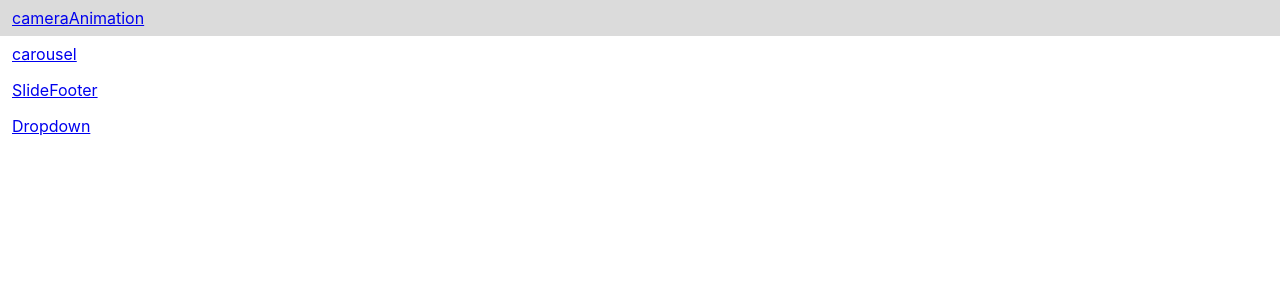
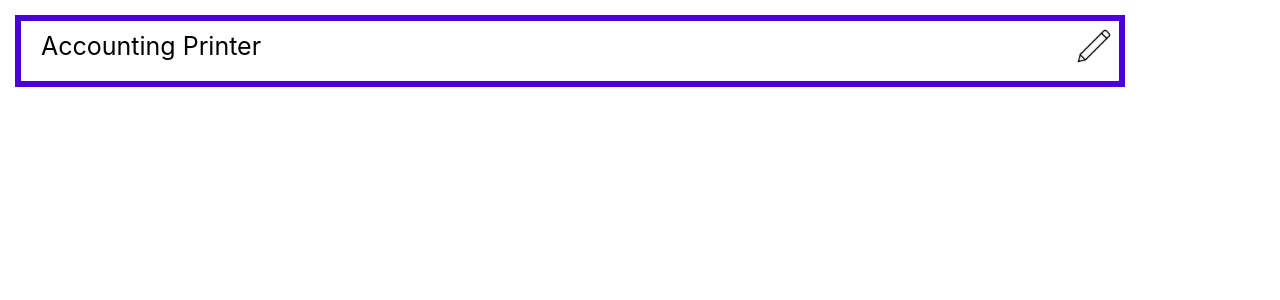
Before and after one commit to AkashSorte/carousel-functionality, a React (Create React App) app: page /editable in a window 1280 px wide. Shown: the top 300 px of the page. Built offline with nearby package versions, Linux system fonts and the light colour scheme.

Commit message:
Editable field

```diff
--- a/src/App.js
+++ b/src/App.js
@@ -11,6 +11,7 @@ import Camera from './camera/Camera';
 import Home from './Home';
 import Slider from './footer/slider';
 import Dropdown from './dropdown/Dropdown';
+import EditableField from './editableField/EditableField';
 
 function App() {
   return (
@@ -42,6 +43,9 @@ function App() {
         <Route path="/Dropdown">
           <Dropdown />
         </Route>
+        <Route path="/editable">
+          <EditableField />
+        </Route>
         <Route path="/">
           <Home />
         </Route>
--- a/src/Home.js
+++ b/src/Home.js
@@ -20,6 +20,9 @@ function Home() {
                 <li>
                     <Link to="/Dropdown">Dropdown</Link>
                 </li>
+                <li>
+                    <Link to="/editable">Editable Field</Link>
+                </li>
                 </ul>
             </nav>
         </div>
--- /dev/null
+++ b/src/editableField/EditableField.js
@@ -0,0 +1,43 @@
+import React, {useState} from 'react';
+import './editable.css';
+import editIcon from './img/edit.png';
+
+const EditableField = () => {
+
+    const [isModalOpen, setModalOpen] = useState(false);
+    const [value, setValue] = useState('Accounting Printer');
+    const [textValue, setTextValue] = useState('');
+
+    function onSave() {
+        setValue(textValue);
+        setModalOpen(false);
+    }
+
+    function onEdit() {
+        setTextValue(value);
+        setModalOpen(true);
+    }
+
+    function renderModal() {
+        return (<div className="modal-wrapper">
+            <div className="modal">
+                <input type="text" onChange={(e) => setTextValue(e.target.value)} value={textValue}/>
+                <div className="actions">
+                <button className="toggle-button" onTouchEnd={onSave}>save</button>
+                </div>
+            </div>
+      </div>);
+    }
+
+    return (
+        <div className='field-wrapper'>
+            <div className="editable-wrapper" style={{ opacity: isModalOpen ? '0.2' : '1'}}>
+                <div className="value-field">{value}</div>
+                <div><img src={editIcon} className="edit-icon" onTouchEnd={onEdit}/></div>
+            </div>
+            {isModalOpen && renderModal()}
+        </div>
+    );
+}
+
+export default EditableField;
--- /dev/null
+++ b/src/editableField/editable.css
@@ -0,0 +1,80 @@
+.field-wrapper {
+    height: 100%;
+}
+
+.modal-wrapper {
+    height: 100%;
+    width: 100%;
+    position: fixed;
+    left: 0px;
+    top: 0px;
+    padding-top: 35%;
+}
+
+.editable-wrapper {
+    width: 85%;
+    height: 50px;
+    display: flex;
+    justify-content: space-between;
+    border: 6px solid #4b00d9;
+    padding: 5px;
+    margin: 15px;
+}
+
+.editable-wrapper div {
+    height: 80%;
+}
+
+.editable-wrapper .edit-icon {
+    height: 100%;
+}
+
+.editable-wrapper .value-field {
+    margin: 5px 15px;
+    font-size: 25px;
+    overflow: hidden;
+    text-overflow: ellipsis;
+    white-space: nowrap;
+}
+
+.modal {
+    width: 65%;
+    background: white;
+    border: 1px solid #ccc;
+    transition: 1.5s ease-out;
+    box-shadow: 0rem 1rem 2rem #888888;
+    filter: blur(0);
+    transform: scale(1);
+    margin: auto;
+    height: 14%;
+    display: flex;
+    flex-direction: column;
+    justify-content: space-around;
+    text-align: center;
+    align-items: center;
+}
+
+.modal input {
+    width: 80%;
+    height: 23px;
+    margin-top: 10px;
+}
+
+.modal h2 {
+  border-bottom: 1px solid #ccc;
+  padding: 1rem;
+  margin: 0;
+}
+
+.actions {
+    padding: 0.5rem 1rem;
+}
+
+.actions button {
+    border: 0;
+    background: #78f89f;
+    border-radius: 5px;
+    padding: 0.5rem 1rem;
+    font-size: 0.8rem;
+    line-height: 1;
+}
```
Also changed, not shown: src/editableField/img/edit.png (added).
